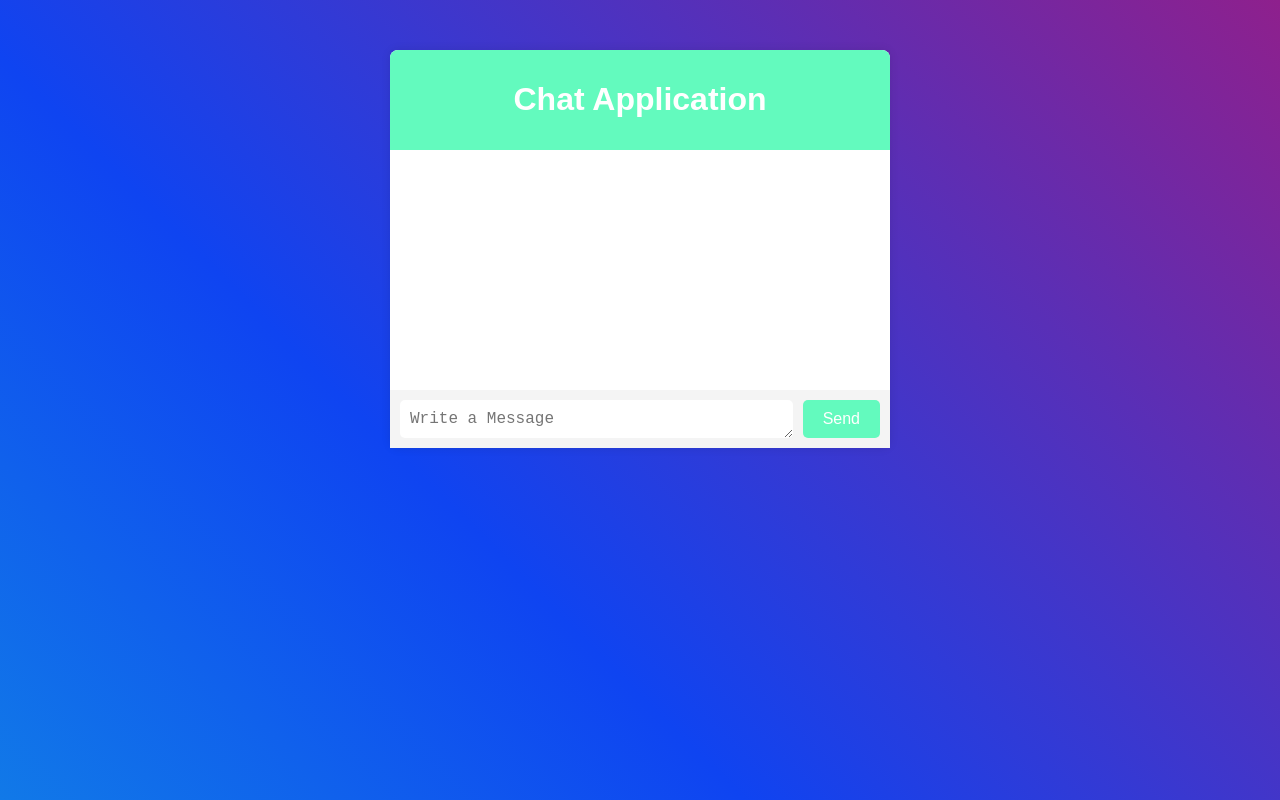
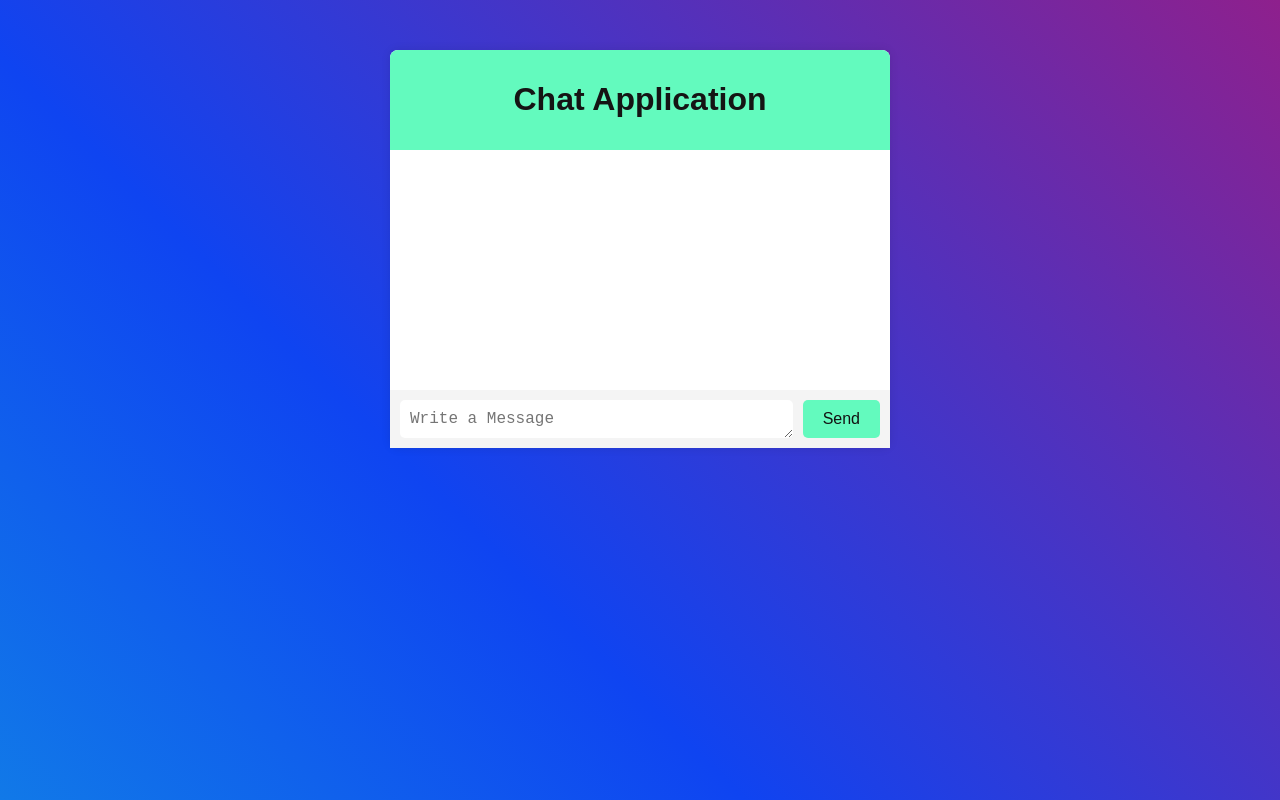
Before and after one commit to SaqeebPatel/Chat_Bot, a website: page public/index.html in a window 1280 px wide. Drawn offline with nearby package versions, Linux system fonts and the light colour scheme; no server answers.

Commit message:
add code

```diff
--- a/public/index.html
+++ b/public/index.html
@@ -39,7 +39,7 @@
 
         .chat-header {
             background-color:#63fabe;
-            color: #fff;
+            color: #151414;
             padding: 10px;
             text-align: center;
             border-top-left-radius: 8px;
@@ -69,7 +69,7 @@
 
         .btn {
             background-color: #63fabe;
-            color: #fff;
+            color: #121212;
             border: none;
             border-radius: 5px;
             padding: 10px 20px;
```
